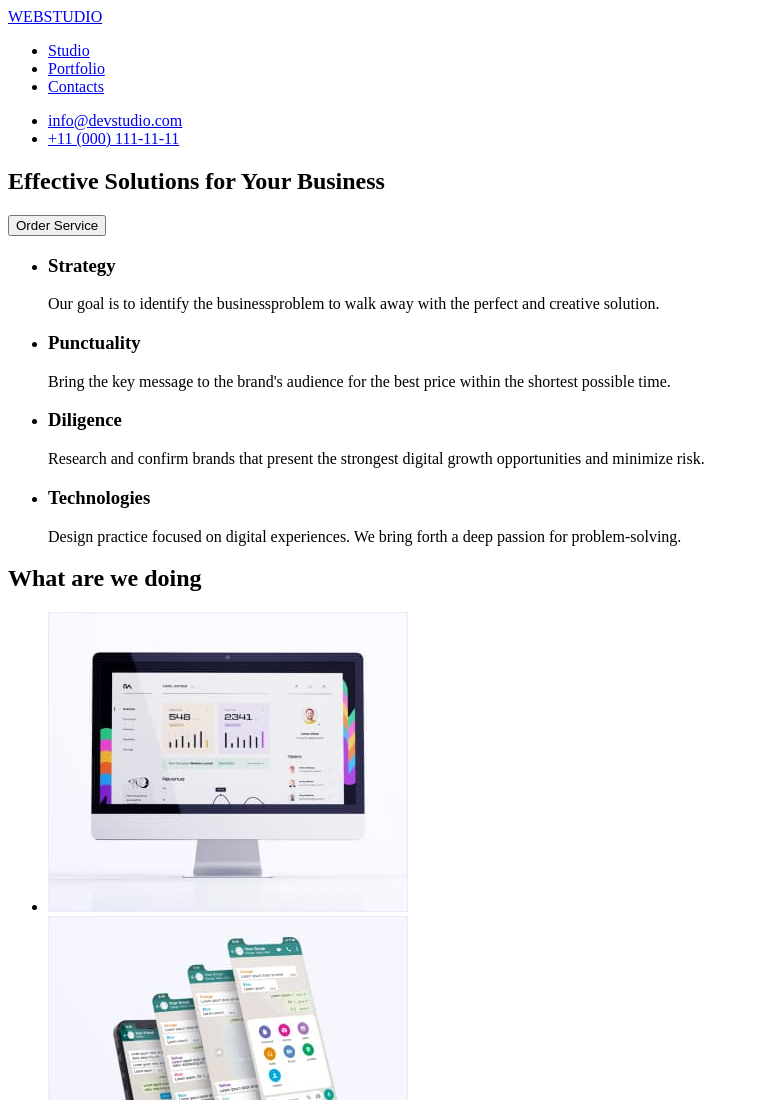
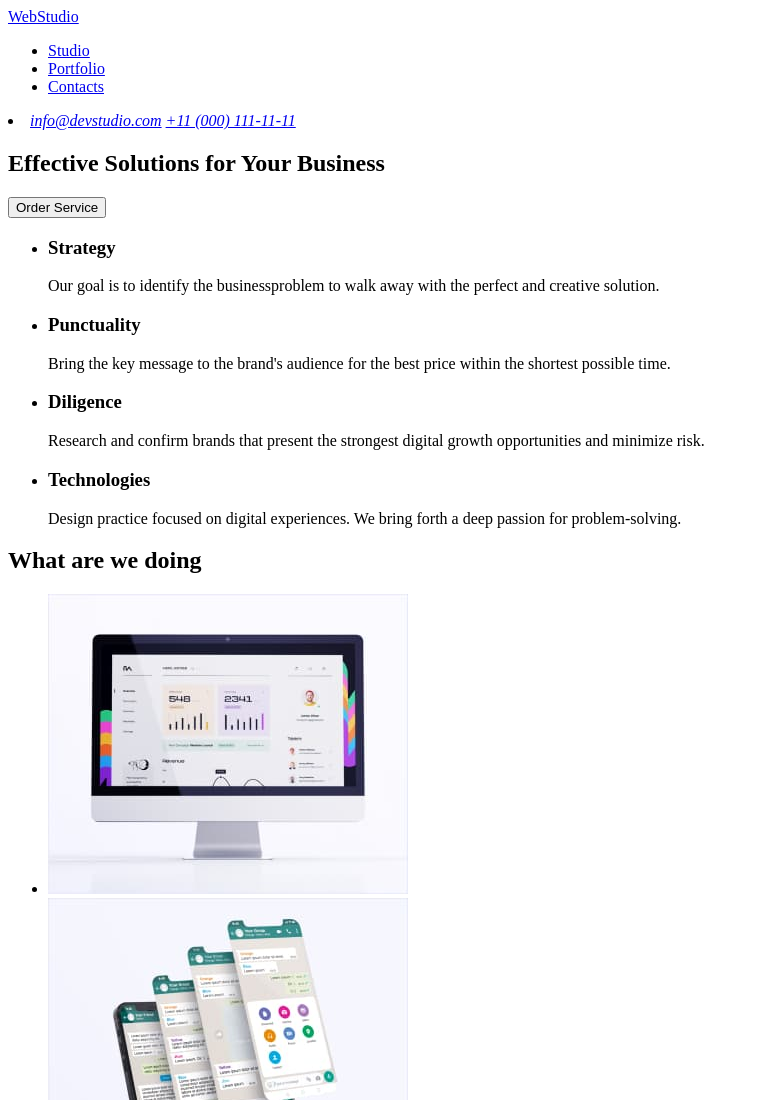
Before and after one commit to Inguliaa/goit-markup-hw-01, a plain HTML site: page index.html in a window 1280 px wide. Shown: the top 1100 px of the page, without its empty margins (0-759 px from the left). Drawn offline with Linux system fonts and the light colour scheme.

Commit message:
index fixed

```diff
--- a/index.html
+++ b/index.html
@@ -9,7 +9,7 @@
   <body>
     <header>
       <nav>
-        <a href="./index.html"> WEBSTUDIO </a>
+        <a href="./index.html"> WebStudio </a>
         <ul>
           <li>
             <a href="#">Studio</a>
@@ -22,10 +22,12 @@
           </li>
         </ul>
       </nav>
-      <ul>
-        <li><a href="mailto:info@devstudio.com">info@devstudio.com</a></li>
-        <li><a href="tel:+11(000)1111111">+11 (000) 111-11-11</a></li>
-      </ul>
+      <address>
+        <li>
+          <a href="mailto:info@devstudio.com">info@devstudio.com</a>
+          <a href="tel:+11(000)1111111">+11 (000) 111-11-11</a>
+        </li>
+      </address>
     </header>
     <div>
       <section>
```
